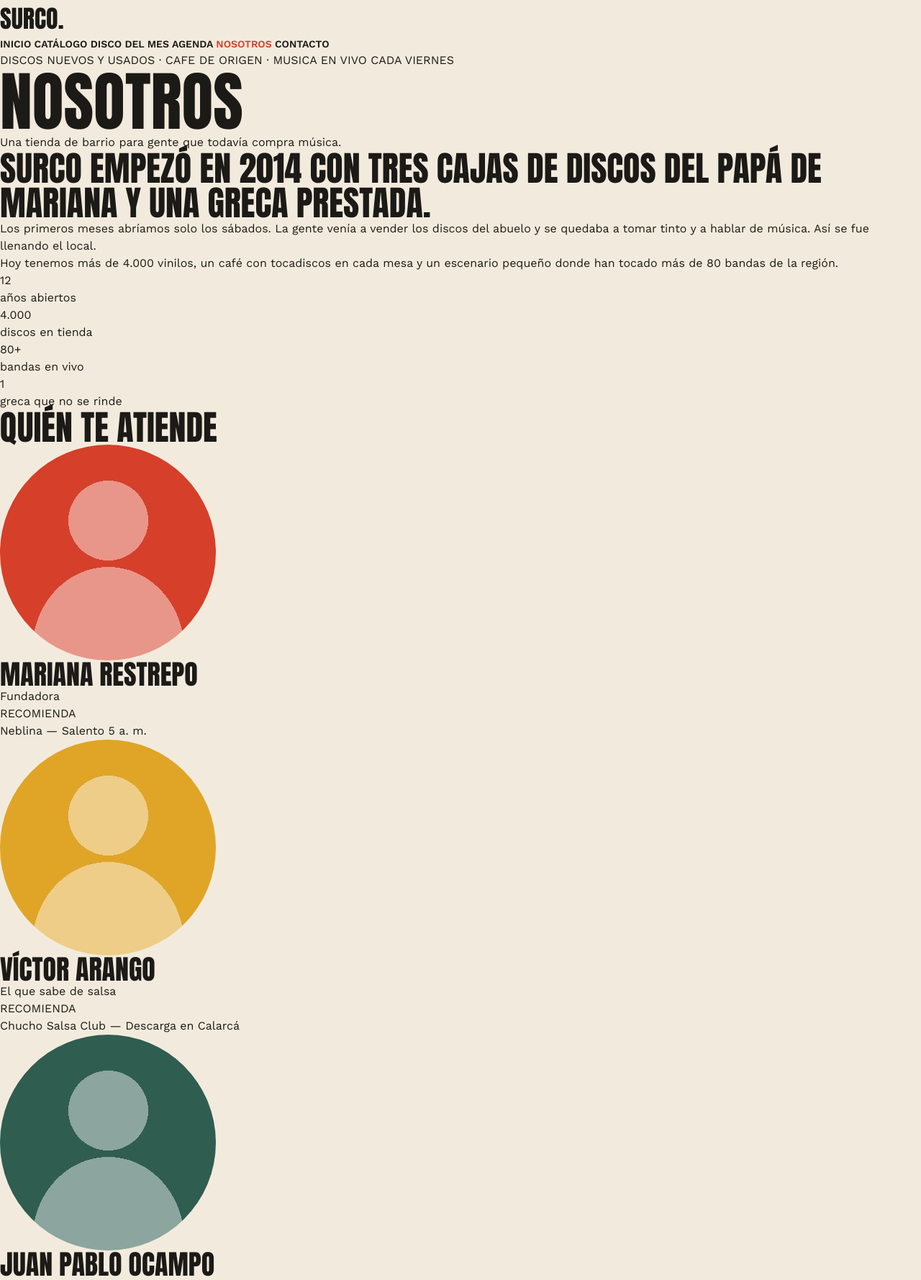
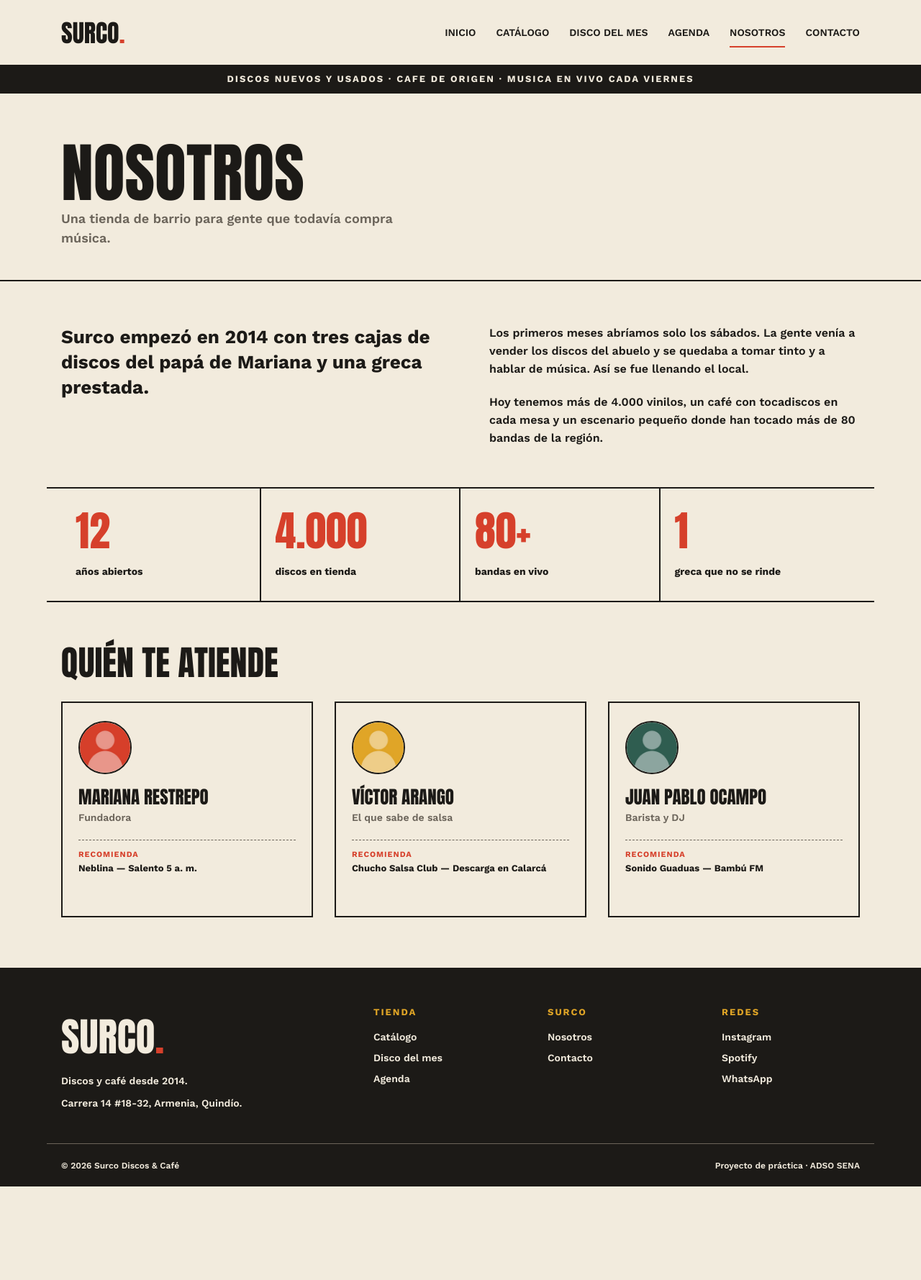
Before and after one commit to dagor616/surco, a plain HTML site: page Nosotros.html in a window 1280 px wide. Shown: the top 1779 px of the page at 72% size. After the commit the page ends 1649 px from the top, so only its background shows below. Drawn offline with nearby package versions, Linux system fonts and the light colour scheme.

Commit message:
feat:ccs acabado de Nosotros

```diff
--- a/Nosotros.html
+++ b/Nosotros.html
@@ -9,16 +9,16 @@
 </head>
 <body>
     <header class="header">
-        <div class="contenedor">
-            <a href="Index.html" class="logo">Surco<span>.</span></a>
-            <ul class="menu">
+            <div class="header-contenido">
+            <a href="Index.html" class="logo">SURCO<span>.</span></a>
+            <nav class="menu">
                 <a href="Index.html">INICIO</a>
                 <a href="Catalogo.html">CATÁLOGO</a>
                 <a href="Disco-Del-Mes.html">DISCO DEL MES</a>
                 <a href="Agenda.html">AGENDA</a>
                 <a href="Nosotros.html" class="activo">NOSOTROS</a>
                 <a href="Contacto.html">CONTACTO</a>
-            </ul>
+            </nav>
         </div>
     </header>
     <div class="franja-informativa">DISCOS NUEVOS Y USADOS · CAFE DE ORIGEN · MUSICA EN VIVO CADA VIERNES</div>
@@ -127,16 +127,16 @@
 
             <div class="footer-columna">
                 <h3>TIENDA</h3>
-                <a href="#">Catálogo</a>
-                <a href="#">Disco del mes</a>
-                <a href="#">Agenda</a>
+                <a href="Catalogo.html">Catálogo</a>
+                <a href="Disco-Del-Mes.html">Disco del mes</a>
+                <a href="Agenda.html">Agenda</a>
             </div>
 
 
             <div class="footer-columna">
                 <h3>SURCO</h3>
-                <a href="#">Nosotros</a>
-                <a href="#">Contacto</a>
+                <a href="Nosotros.html">Nosotros</a>
+                <a href="Contacto.html">Contacto</a>
             </div>
 
             <div class="footer-columna">
--- a/css/Nosotros.css
+++ b/css/Nosotros.css
@@ -0,0 +1,375 @@
+.contenedor {
+    width: 100%;
+    max-width: 1150px;
+    margin: 0 auto;
+    padding: 0 20px;
+}
+
+.header-contenido {
+    min-height: 90px;
+
+    max-width: 1150px;
+    margin: 0 auto;
+    padding: 0 20px;
+
+    display: flex;
+    align-items: center;
+    justify-content: space-between;
+}
+
+.header .logo span,
+.footer-logo span {
+    color: var(--color-rojo);
+}
+
+.header .menu {
+    display: flex;
+    align-items: center;
+    gap: 28px;
+}
+
+.header .menu a {
+    position: relative;
+}
+
+.header .menu a.activo {
+    color: var(--color-tinta);
+}
+
+.header .menu a.activo::after {
+    content: "";
+
+    position: absolute;
+    left: 0;
+    right: 0;
+    bottom: -10px;
+
+    height: 2px;
+
+    background-color: var(--color-rojo);
+}
+.franja-informativa {
+    min-height: 40px;
+
+    display: flex;
+    align-items: center;
+    justify-content: center;
+
+    background-color: var(--color-tinta);
+    color: var(--color-papel);
+
+    font-size: 13px;
+    font-weight: 700;
+    letter-spacing: 2px;
+    text-align: center;
+
+    padding: 8px 20px;
+}
+
+.presentacion {
+    border-bottom: var(--borde-base);
+}
+
+.presentacion .contenedor {
+    padding-top: 65px;
+    padding-bottom: 45px;
+}
+
+.presentacion h1 {
+    margin-bottom: 5px;
+}
+
+.descripcion-presentacion {
+    max-width: 470px;
+
+    color: var(--color-gris);
+
+    font-size: 18px;
+    font-weight: 600;
+}
+
+.historia {
+    padding: 60px 0 55px;
+}
+
+.historia-contenido {
+    display: grid;
+    grid-template-columns: 1fr 1fr;
+    gap: 80px;
+}
+
+.historia-principal h2 {
+    font-family: var(--fuente-texto);
+    font-size: 26px;
+    font-weight: 700;
+    line-height: 1.35;
+    text-transform: none;
+}
+
+.historia-texto {
+    font-size: 16px;
+    font-weight: 600;
+    line-height: 1.55;
+}
+
+.historia-texto p + p {
+    margin-top: 22px;
+}
+.estadisticas {
+    padding-bottom: 60px;
+}
+
+.estadisticas-grid {
+    display: grid;
+    grid-template-columns: repeat(4, 1fr);
+
+    border-top: var(--borde-base);
+    border-bottom: var(--borde-base);
+}
+
+.estadistica {
+    min-height: 150px;
+
+    padding: 30px 20px;
+
+    border-right: var(--borde-base);
+}
+
+.estadistica:last-child {
+    border-right: none;
+}
+
+.estadistica-numero {
+    color: var(--color-rojo);
+
+    font-family: var(--fuente-titulos);
+    font-size: 58px;
+    line-height: 1;
+}
+
+.estadistica p {
+    margin-top: 15px;
+    font-size: 14px;
+    font-weight: 700;
+}
+
+.equipo {
+    padding-bottom: 70px;
+}
+
+.titulo-equipo {
+    margin-bottom: 30px;
+}
+
+.equipo-grid {
+    display: grid;
+    grid-template-columns: repeat(3, 1fr);
+    gap: 30px;
+}
+
+.persona {
+    min-height: 300px;
+    padding: 25px 22px;
+
+    border: var(--borde-base);
+}
+
+.foto-equipo {
+    width: 74px;
+    height: 74px;
+
+    object-fit: cover;
+
+    margin-bottom: 18px;
+
+    border: 2px solid var(--color-tinta);
+    border-radius: 50%;
+}
+.persona h3 {
+    font-size: 25px;
+    line-height: 1.1;
+    margin-bottom: 5px;
+}
+
+.persona .cargo {
+    color: var(--color-gris);
+    font-size: 14px;
+    font-weight: 600;
+}
+
+.persona-linea {
+    margin: 20px 0 12px;
+    border-top: 1px dashed var(--color-gris);
+}
+
+.recomendacion-titulo {
+    color: var(--color-rojo);
+
+    font-size: 11px;
+    font-weight: 700;
+    letter-spacing: 1px;
+}
+
+.recomendacion {
+    font-size: 13px;
+    font-weight: 700;
+}
+.footer {
+    padding-top: 55px;
+}
+
+.footer-contenido {
+    display: grid;
+    grid-template-columns: 2fr 1fr 1fr 1fr;
+    gap: 50px;
+    padding-bottom: 45px;
+}
+
+.footer-logo {
+    font-family: var(--fuente-titulos);
+    font-size: 55px;
+    color: var(--color-papel);
+}
+
+.footer-marca p {
+    margin-top: 10px;
+    font-size: 14px;
+    font-weight: 600;
+}
+
+.footer-columna {
+    display: flex;
+    flex-direction: column;
+    gap: 8px;
+}
+
+.footer-columna h3 {
+    margin-bottom: 10px;
+
+    color: var(--color-mostaza);
+
+    font-family: var(--fuente-texto);
+    font-size: 13px;
+    font-weight: 700;
+    letter-spacing: 2px;
+}
+
+.footer-columna a {
+    color: var(--color-papel);
+    font-size: 14px;
+    font-weight: 600;
+}
+
+.footer-columna a:hover {
+    color: var(--color-rojo);
+}
+
+.footer-inferior {
+    min-height: 60px;
+
+    border-top: 1px solid var(--color-gris);
+
+    display: flex;
+    align-items: center;
+    justify-content: space-between;
+
+    padding-top: 15px;
+    padding-bottom: 15px;
+}
+
+.footer-inferior p {
+    font-size: 12px;
+    font-weight: 600;
+}
+/*tablet*/
+@media (max-width: 900px) {
+
+    .header-contenido {
+        flex-direction: column;
+        gap: 20px;
+        padding-top: 20px;
+        padding-bottom: 20px;
+    }
+
+    .header .menu {
+        flex-wrap: wrap;
+        justify-content: center;
+    }
+
+    .historia-contenido {
+        gap: 40px;
+    }
+
+    .equipo-grid {
+        grid-template-columns: 1fr 1fr;
+    }
+
+    .footer-contenido {
+        grid-template-columns: 1fr 1fr;
+    }
+}
+/*celuco*/
+@media (max-width: 600px) {
+
+    .header-contenido {
+        align-items: flex-start;
+    }
+
+    .header .menu {
+        justify-content: flex-start;
+        gap: 15px;
+    }
+
+    .franja-informativa {
+        font-size: 11px;
+    }
+
+    .presentacion .contenedor {
+        padding-top: 45px;
+        padding-bottom: 35px;
+    }
+
+    .historia {
+        padding-top: 40px;
+    }
+
+    .historia-contenido {
+        grid-template-columns: 1fr;
+        gap: 30px;
+    }
+
+    .estadisticas-grid {
+        grid-template-columns: 1fr 1fr;
+    }
+
+    .estadistica {
+        border-bottom: var(--borde-base);
+    }
+
+    .estadistica:nth-child(2) {
+        border-right: none;
+    }
+
+    .estadistica:nth-child(3),
+    .estadistica:nth-child(4) {
+        border-bottom: none;
+    }
+
+    .equipo-grid {
+        grid-template-columns: 1fr;
+    }
+
+    .footer-contenido {
+        grid-template-columns: 1fr 1fr;
+    }
+
+    .footer-marca {
+        grid-column: 1 / -1;
+    }
+
+    .footer-inferior {
+        flex-direction: column;
+        align-items: flex-start;
+        gap: 8px;
+    }
+}
```
